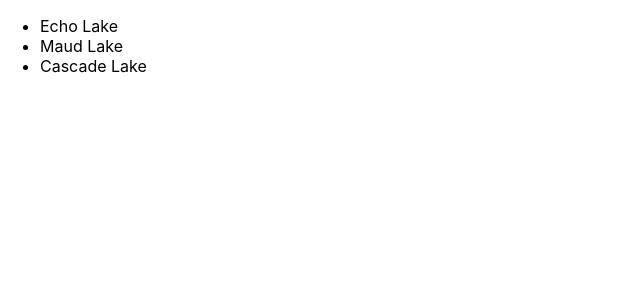
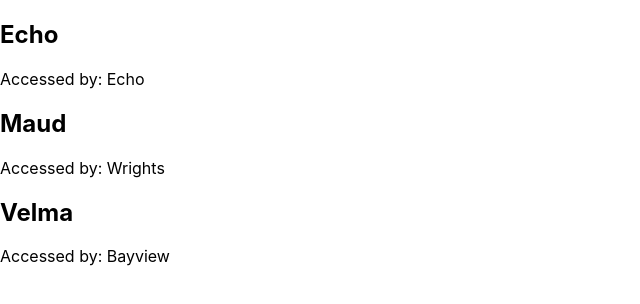
Before and after one commit to chackop/rc-basics, a React (Create React App) app: page / in a window 1280 px wide. Shown: the top 304 px of the page, without its empty margins (0-640 px from the left). Built offline with nearby package versions, Linux system fonts and the light colour scheme.

Commit message:
obj iterate

```diff
--- a/src/index.js
+++ b/src/index.js
@@ -2,15 +2,22 @@
 import ReactDOM from 'react-dom';
 import './index.css';
 
-const lakeList = ['Echo Lake', 'Maud Lake', 'Cascade Lake'];
+const lakeList = [
+  { id: '1', name: 'Echo', trailhead: 'Echo' },
+  { id: '2', name: 'Maud', trailhead: 'Wrights' },
+  { id: '3', name: 'Velma', trailhead: 'Bayview' },
+];
 
 function App({ lakes }) {
   return (
-    <ul>
+    <div>
       {lakes.map((lake) => (
-        <li>{lake}</li>
+        <div>
+          <h2>{lake.name}</h2>
+          <p>Accessed by: {lake.trailhead}</p>
+        </div>
       ))}
-    </ul>
+    </div>
   );
 }
 
```
